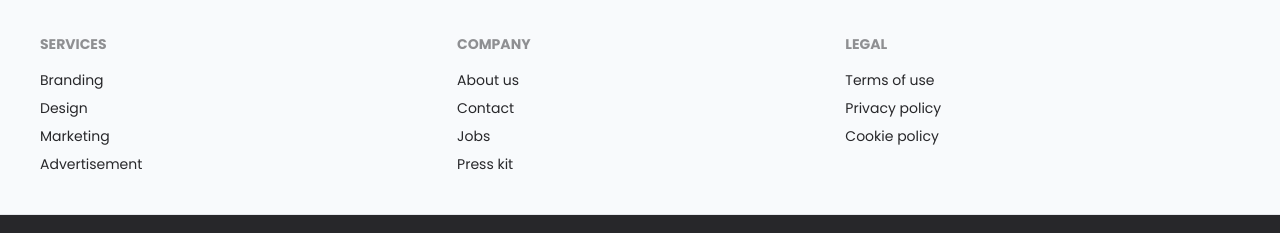
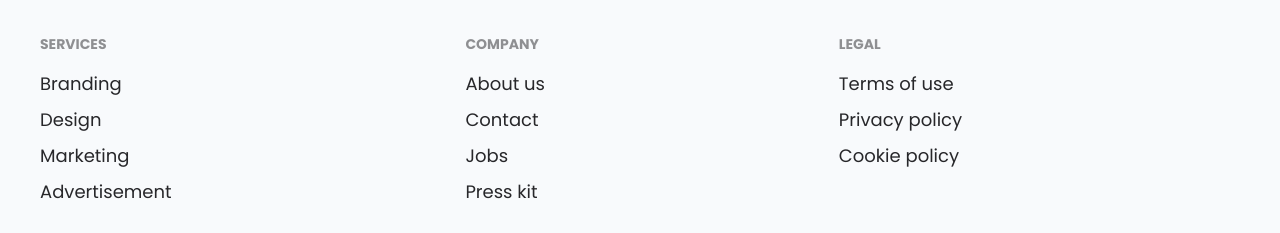
Before and after one commit to imammbgn/zelda-app, a React (Vite) app: page / in a window 1280 px wide. Shown: the part 2526-2759 px from the top of the page. Built offline with nearby package versions, Linux system fonts and the light colour scheme.

Commit message:
issue responsive

```diff
--- a/src/components/Footer/Footer.jsx
+++ b/src/components/Footer/Footer.jsx
@@ -7,23 +7,23 @@ const Footer = () => {
     <footer className="footer p-10 bg-slate-50 text-zinc-800">
     <div>
       <span className="footer-title">Services</span>
-      <a className="link link-hover">Branding</a>
-      <a className="link link-hover">Design</a>
-      <a className="link link-hover">Marketing</a>
-      <a className="link link-hover">Advertisement</a>
+      <a className="link link-hover text-lg">Branding</a>
+      <a className="link link-hover text-lg">Design</a>
+      <a className="link link-hover text-lg">Marketing</a>
+      <a className="link link-hover text-lg">Advertisement</a>
     </div>
     <div>
       <span className="footer-title">Company</span>
-      <a className="link link-hover">About us</a>
-      <a className="link link-hover">Contact</a>
-      <a className="link link-hover">Jobs</a>
-      <a className="link link-hover">Press kit</a>
+      <a className="link link-hover text-lg">About us</a>
+      <a className="link link-hover text-lg">Contact</a>
+      <a className="link link-hover text-lg">Jobs</a>
+      <a className="link link-hover text-lg">Press kit</a>
     </div>
     <div>
       <span className="footer-title">Legal</span>
-      <a className="link link-hover">Terms of use</a>
-      <a className="link link-hover">Privacy policy</a>
-      <a className="link link-hover">Cookie policy</a>
+      <a className="link link-hover text-lg">Terms of use</a>
+      <a className="link link-hover text-lg">Privacy policy</a>
+      <a className="link link-hover text-lg">Cookie policy</a>
     </div>
   </footer>
   <footer className="footer px-10 py-4 border-t bg-zinc-800 text-zinc-50">
--- a/src/components/ListItem/ContainerList.jsx
+++ b/src/components/ListItem/ContainerList.jsx
@@ -54,7 +54,7 @@ const ContainerList = ({ scroll }) => {
           <summary className="m-1 py-1 px-8 rounded-md justify-center items-center text-center bg-neutral-focus text-slate-100">
             Filter
           </summary>
-          <ul className="p-2 shadow menu dropdown-content z-[1] bg-base-100 rounded-box w-52 gap-2">
+          <ul className="p-2 shadow menu dropdown-content z-[1] bg-slate-50 rounded-box w-52 gap-2">
             <ListNav tab="false" onclick={() => filterData("")}>
               All Products
             </ListNav>
--- a/src/components/ListItem/Elements/ListNav.jsx
+++ b/src/components/ListItem/Elements/ListNav.jsx
@@ -1,5 +1,5 @@
 const ListNav = ({ children, onclick, active, tab }) => {
-  return <a className={`${tab === "false" ? "" : "tab tab-bordered"} ${active} cursor-pointer`} onClick={onclick}>{children}</a>;
+  return <a className={`${tab === "false" ? "text-lg" : "tab tab-bordered"} ${active} cursor-pointer`} onClick={onclick}>{children}</a>;
 };
 
 export default ListNav;
--- a/src/components/LoginForm/FormLogin.jsx
+++ b/src/components/LoginForm/FormLogin.jsx
@@ -73,7 +73,7 @@ const FormLogin = () => {
           onClick={loginWithGoogle}
         >
           <img
-            src="../public/logos/google.png"
+            src="/logos/google.png"
             alt="googlelogo"
             className="w-6 h-6 self-start"
           />
--- a/src/components/Navbar/Navbar.jsx
+++ b/src/components/Navbar/Navbar.jsx
@@ -1,5 +1,6 @@
 import ShoppingCartIcon from "@mui/icons-material/ShoppingCart";
 import SearchOutlinedIcon from "@mui/icons-material/SearchOutlined";
+import MenuRoundedIcon from '@mui/icons-material/MenuRounded';
 import SearchBar from "./SearchBar";
 import { Link, useNavigate } from "react-router-dom";
 import { useDispatch, useSelector } from "react-redux";
@@ -38,7 +39,7 @@ const Navbar = ({ onclick }) => {
     }
   };
 
-  function scrollToTop(e) {
+  const scrollToTop = (e) => {
     e.preventDefault();
     window.scrollTo({ top: 0, behavior: "smooth" });
   }
@@ -59,11 +60,9 @@ const Navbar = ({ onclick }) => {
   return (
     <nav className={`sticky top-0 w-full transition-all duration-500 ${scrollPosition > 30 ? "bg-zinc-800" : "bg-slate-50"} z-50`}>
       <div className={`flex w-full justify-between items-center h-20 lg:h-[86px] min-[1440px]:h-28 lg:max-w-[1240px] md:w-auto mx-auto px-7 transition-all duration-500 ${scrollPosition > 30 ? "bg-zinc-800" : "bg-slate-50"} z-10`}>
-        <img
-          src="/svg/menu.svg"
-          className="lg:hidden w-7"
-          onClick={() => setOffCanvas(!offCanvas)}
-        />
+      <div className="lg:hidden">
+      <MenuRoundedIcon onClick={() => setOffCanvas(!offCanvas)} sx={[scrollPosition > 30 && { color: "white" }]} fontSize="medium"/>
+      </div>
         <h1 className={`w-auto lg:ml-[50px] font-semibold text-4xl cursor-pointer font-gallient tracking-wide ${scrollPosition > 30 && "text-zinc-50"}`}>
           <Link to="/">Zelda</Link>
         </h1>
@@ -83,6 +82,7 @@ const Navbar = ({ onclick }) => {
           <li className={`px-4 text-sm cursor-pointer ${scrollPosition > 30 && "text-zinc-50"}`}>ABOUT</li>
         </ul>
         <ul className="flex">
+          <li>
           <Link to={`${totalQty > 0 ? "/cart" : ""}`} className="flex">
             <div className="relative w-content">
               <ShoppingCartIcon className="cursor-pointer" sx={[scrollPosition > 30 && { color: "white" }]} fontSize="medium" />
@@ -95,11 +95,14 @@ const Navbar = ({ onclick }) => {
                 {totalQty}
               </div>
             </div>
-            <li className={`px-2 text-sm cursor-pointer hidden lg:inline-block mt-1 ${scrollPosition > 30 && "text-zinc-50"}`}>
+            <p className={`px-2 text-sm cursor-pointer hidden lg:inline-block mt-1 ${scrollPosition > 30 && "text-zinc-50"}`}>
               CART
-            </li>
+            </p>
           </Link>
+          </li>
+          <li>
           <SearchBar position={scrollPosition}/>
+          </li>
         </ul>
         <div className="hidden lg:flex flex-row justify-center items-center gap-10 px-3 py-3">
           <Link to="/login">
@@ -137,13 +140,14 @@ const Navbar = ({ onclick }) => {
           />
           <img
             src="/svg/close.svg"
+            alt="close-icon"
             className="w-8"
             onClick={() => setOffCanvas(!offCanvas)}
           />
         </div>
         <ul className="flex flex-col gap-14 mt-12 justify-center items-center">
-          <li className="text-3xl  font-medium text-slate-50">
-            <Link to="/" onClick={() => {scrollToTop, setOffCanvas(!offCanvas)}}>
+          <li className="text-3xl font-medium text-slate-50">
+            <Link to="/" onClick={() => {setOffCanvas(!offCanvas), scrollToTop}}>
               HOME
             </Link>
           </li>
@@ -156,7 +160,7 @@ const Navbar = ({ onclick }) => {
             CATEGORIES
           </li>
           <li className="text-3xl  font-medium text-slate-50">ABOUT</li>
-
+          <li>
           <div className="text-3xl cursor-pointer tracking-wide font-medium text-slate-50">
             <Link to="/login">
               {dataLogin
@@ -164,6 +168,8 @@ const Navbar = ({ onclick }) => {
                 : "LOGIN"}
             </Link>
           </div>
+          </li>
+
         </ul>
       </div>
     </nav>
--- a/src/index.css
+++ b/src/index.css
@@ -26,7 +26,7 @@ html{
 
 body{
     font-family: poppins;
-    color: black;
+    color: rgb(11, 11, 11);
     box-sizing: border-box;
     background-color: #ffffff;
 }
```
Also changed, not shown: public/svg/align-center.svg (added), public/svg/close.svg.
